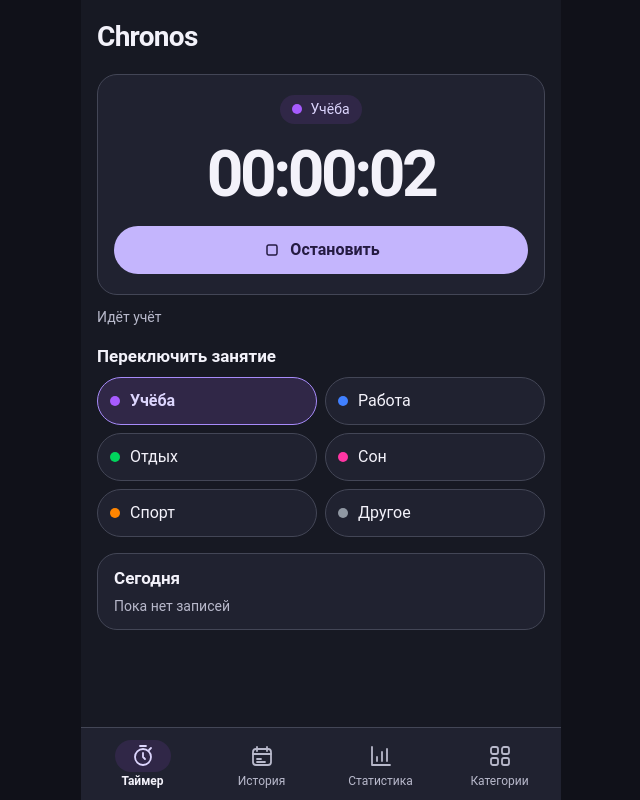
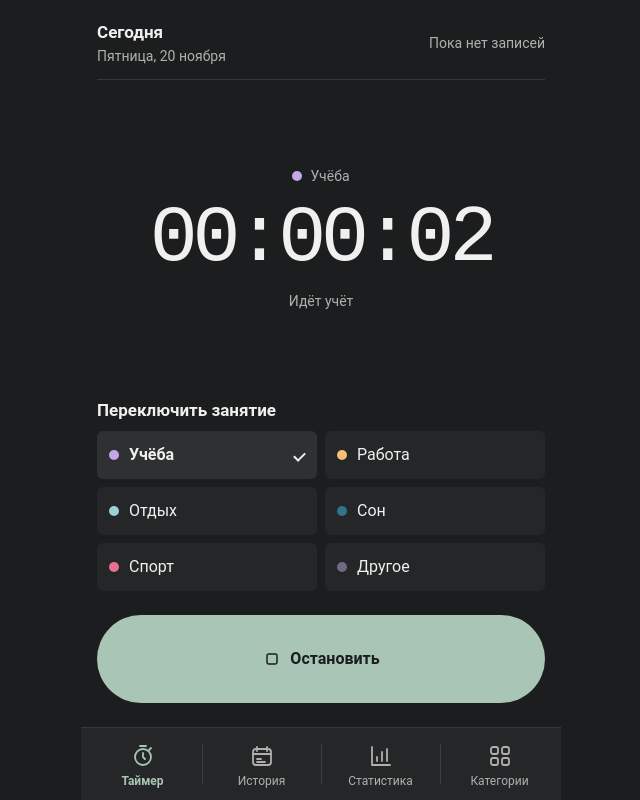
Before and after one commit to danil13579/chronos, a plain HTML site: page index.html in a window 1280 px wide. Both pictures are taken after a click on the button "Начать". Shown: the whole page, without its empty margins (319-959 px from the left). Drawn offline with Linux system fonts and the light colour scheme.

Commit message:
Update Chronos

```diff
--- a/css/styles.css
+++ b/css/styles.css
@@ -1,23 +1,17 @@
 :root {
   color-scheme: dark;
-  --background: #171923;
-  --desktop: #101119;
-  --surface: #202230;
-  --border: #434656;
-  --text: #f3f2fa;
-  --muted: #b8b9cb;
-  --accent: #c4b5fd;
-  --on-accent: #251b42;
-  --selected: #302747;
-  --selected-text: #ddd6fe;
-  --selected-border: #a78bfa;
-  --study: #a78bfa;
-  --work: #7dd3fc;
-  --rest: #86efac;
-  --sleep: #f0abfc;
-  --sport: #fdba74;
-  --other: #a6afc2;
-  --panel-radius: 20px;
+  --background: #1b1d1e;
+  --surface: #242627;
+  --border: #353839;
+  --text: #f0f0ef;
+  --muted: #b0b0ae;
+  --subtle: #777977;
+  --selected: #2e3031;
+  --action-fill: #e1e1df;
+  --accent: #a8c5b5;
+  --navigation-divider: #394147;
+  --panel-radius: 16px;
+  --control-radius: 8px;
   --pill-radius: 999px;
   --target: 48px;
   font-family: Roboto, system-ui, sans-serif;
@@ -25,7 +19,7 @@
 }
 
 * { box-sizing: border-box; }
-body { margin: 0; background: var(--desktop); color: var(--text); }
+body { margin: 0; background: var(--background); color: var(--text); }
 h1, h2, p, ul { margin: 0; }
 ul { padding: 0; list-style: none; }
 button { font: inherit; }
@@ -85,37 +79,43 @@ button { font: inherit; }
 .section-title { font-size: 17px; font-weight: 650; }
 .muted, .summary p { color: var(--muted); font-size: 14px; }
 
-.timer-card, .panel, .summary {
+.panel {
   border: 1px solid var(--border);
   border-radius: var(--panel-radius);
   background: var(--surface);
 }
 
-.timer-card {
+#timer:not([hidden]), #history:not([hidden]) {
+  display: flex;
+  min-height: 100%;
+  flex-direction: column;
+}
+
+.timer-display {
   display: grid;
+  flex: 1;
+  place-content: center;
   justify-items: center;
-  gap: 16px;
-  margin-bottom: 20px;
-  padding: 20px 16px;
+  padding-block: 24px;
+  text-align: center;
 }
 
 .current-category {
   display: inline-flex;
   align-items: center;
   gap: 8px;
-  padding: 4px 12px;
-  border-radius: var(--pill-radius);
-  background: var(--selected);
-  color: var(--selected-text);
+  color: var(--muted);
   font-size: 14px;
 }
 
 .timer-value {
-  font-size: clamp(44px, 14vw, 64px);
-  font-weight: 650;
+  margin-top: 8px;
+  font-family: "Roboto Mono", "Cascadia Mono", ui-monospace, monospace;
+  font-size: clamp(36px, 16vw, 80px);
+  font-weight: 500;
   font-variant-numeric: tabular-nums;
   line-height: 1.1;
-  letter-spacing: -.055em;
+  letter-spacing: -.065em;
 }
 
 .action {
@@ -127,21 +127,27 @@ button { font: inherit; }
   gap: 8px;
   padding: 8px 16px;
   border: 1px solid transparent;
-  border-radius: var(--pill-radius);
+  border-radius: var(--control-radius);
   font-weight: 650;
 }
 
 .action .icon { width: 20px; height: 20px; }
-.primary { background: var(--accent); color: var(--on-accent); }
-.primary:disabled { background: #9d90cb; }
-.secondary { border-color: var(--border); background: var(--selected); color: var(--selected-text); }
+.primary { background: var(--action-fill); color: var(--background); }
+.primary:disabled { background: var(--muted); }
+.bottom-action {
+  min-height: 88px;
+  border-radius: var(--pill-radius);
+}
+
+.bottom-action.primary:not(:disabled) { background: var(--accent); }
+.secondary { border-color: var(--border); background: var(--selected); color: var(--text); }
 .secondary:disabled { color: var(--muted); }
 
 .category-grid {
   display: grid;
   grid-template-columns: repeat(2, minmax(0, 1fr));
   gap: 8px;
-  margin: 8px 0 16px;
+  margin: 8px 0 24px;
 }
 
 .category-grid button, .category-list button {
@@ -154,20 +160,31 @@ button { font: inherit; }
 
 .category-grid button {
   width: 100%;
-  border: 1px solid var(--border);
-  border-radius: var(--pill-radius);
+  height: 100%;
+  border: 0;
+  border-radius: 6px;
   background: var(--surface);
   color: var(--text);
+  text-align: start;
 }
 
 .category-grid button[aria-pressed="true"] {
-  border-color: var(--selected-border);
   background: var(--selected);
-  color: var(--selected-text);
   font-weight: 650;
 }
 
-#timer-status:not(:empty) { margin: -8px 0 16px; }
+.category-grid button[aria-pressed="true"]::after {
+  width: 9px;
+  height: 5px;
+  flex: none;
+  margin-inline-start: auto;
+  border-block-end: 2px solid var(--text);
+  border-inline-start: 2px solid var(--text);
+  transform: rotate(-45deg);
+  content: "";
+}
+
+#timer-status:not(:empty) { margin-top: 8px; }
 #timer-action:active:not(:disabled), .category-grid button:active:not(:disabled) { filter: brightness(.88); }
 
 .category-dot {
@@ -180,8 +197,19 @@ button { font: inherit; }
 
 .category-grid button, .current-category { overflow-wrap: anywhere; }
 
-.summary { padding: 12px 16px; }
-.summary p { margin-top: 4px; }
+.summary {
+  display: flex;
+  flex-wrap: wrap;
+  align-items: center;
+  justify-content: space-between;
+  gap: 4px 16px;
+  padding-bottom: 12px;
+  border-bottom: 1px solid var(--border);
+}
+
+#today-date { display: block; }
+#today-date::first-letter { text-transform: uppercase; }
+#today-summary { margin-inline-start: auto; text-align: end; font-variant-numeric: tabular-nums; }
 
 .history-date {
   display: grid;
@@ -193,9 +221,9 @@ button { font: inherit; }
 .history-date button, .history-date input {
   min-height: var(--target);
   border: 1px solid var(--border);
-  border-radius: var(--pill-radius);
+  border-radius: var(--control-radius);
   background: var(--selected);
-  color: var(--selected-text);
+  color: var(--text);
 }
 
 .history-date button { padding-inline: 8px; }
@@ -222,7 +250,7 @@ button { font: inherit; }
 .history-details { display: grid; flex: 1; }
 .history-duration { font-size: 14px; }
 #history-status:not(:empty) { margin-top: 12px; }
-#history-add { margin-top: 16px; }
+.history-controls { margin-top: auto; padding-top: 24px; }
 
 .history-dialog {
   position: fixed;
@@ -257,8 +285,8 @@ button { font: inherit; }
   font-size: 16px;
 }
 
-.history-danger { border-color: var(--border); background: var(--background); color: #ffb4ab; }
-.history-error { color: #ffb4ab; font-size: 14px; }
+.history-danger { border-color: var(--border); background: var(--background); color: var(--text); }
+.history-error { color: var(--text); font-size: 14px; font-weight: 650; }
 .history-error:empty, #history-empty[hidden], #history-delete[hidden] { display: none; }
 
 .empty { display: grid; justify-items: center; gap: 16px; padding: 28px 16px 16px; text-align: center; }
@@ -270,7 +298,28 @@ button { font: inherit; }
   place-items: center;
   border-radius: 50%;
   background: var(--selected);
-  color: var(--accent);
+  color: var(--text);
+}
+
+#statistics:not([hidden]) {
+  display: grid;
+  height: 100%;
+  min-height: 300px;
+  grid-template-rows: auto minmax(0, 1fr) auto;
+}
+
+#stats-empty, #stats-dashboard { grid-row: 2; }
+#stats-empty { align-self: start; }
+#stats-dashboard { overflow-y: auto; }
+#stats-dashboard:focus-visible { outline-offset: -2px; }
+.stats-controls { grid-row: 3; display: grid; gap: 8px; padding-top: 12px; }
+
+#stats-dashboard:has(#stats-week-charts[hidden]) > .stats-metrics {
+  margin-top: 8px;
+}
+
+#stats-dashboard:has(#stats-week-charts[hidden]) > .stats-panel {
+  margin-top: 24px;
 }
 
 .stats-period {
@@ -279,20 +328,20 @@ button { font: inherit; }
   gap: 4px;
   padding: 4px;
   border: 1px solid var(--border);
-  border-radius: var(--pill-radius);
+  border-radius: var(--control-radius);
   background: var(--surface);
 }
 
 .stats-period button, .stats-date button, .stats-calendar {
   min-height: var(--target);
   border: 0;
-  border-radius: var(--pill-radius);
+  border-radius: var(--control-radius);
   background: transparent;
   color: var(--text);
   font-weight: 650;
 }
 
-.stats-period button[aria-pressed="true"] { background: var(--selected); color: var(--selected-text); }
+.stats-period button[aria-pressed="true"] { background: var(--selected); box-shadow: inset 0 -2px var(--text); }
 .stats-period button:active, .stats-date button:active { background: var(--border); }
 
 .stats-date {
@@ -300,7 +349,6 @@ button { font: inherit; }
   grid-template-columns: 48px minmax(0, 1fr) 48px 48px;
   align-items: center;
   gap: 4px;
-  margin: 8px 0 12px;
   text-align: center;
 }
 
@@ -312,10 +360,10 @@ button { font: inherit; }
   position: relative;
   display: grid;
   place-items: center;
-  color: var(--accent);
+  color: var(--text);
 }
 
-.stats-calendar:focus-within { outline: 2px solid var(--accent); outline-offset: 2px; }
+.stats-calendar:focus-within { outline: 2px solid var(--text); outline-offset: 2px; }
 .stats-calendar input { position: absolute; inset: 0; width: 100%; height: 100%; opacity: 0; }
 .stats-calendar input::-webkit-calendar-picker-indicator { position: absolute; inset: 0; width: 100%; height: 100%; margin: 0; padding: 0; }
 
@@ -338,13 +386,11 @@ button { font: inherit; }
 .stats-metric-main {
   grid-column: 1 / -1;
   padding: 14px 16px;
-  border-color: #65568c;
-  background: linear-gradient(115deg, var(--selected), var(--surface) 85%);
 }
 
 .stats-metric dt { color: var(--muted); font-size: 13px; }
 .stats-metric dd { margin: 2px 0 0; font-size: 23px; font-weight: 700; font-variant-numeric: tabular-nums; }
-.stats-metric-main dd { color: var(--selected-text); font-size: 34px; line-height: 1.25; }
+.stats-metric-main dd { font-size: 34px; line-height: 1.25; }
 .stats-metrics:has(#stats-average-card[hidden]) { grid-template-columns: minmax(0, 2fr) minmax(0, 1fr); }
 .stats-metrics:has(#stats-average-card[hidden]) .stats-metric-main { grid-column: auto; }
 .stats-panel { margin-top: 12px; padding: 16px; }
@@ -383,7 +429,7 @@ button { font: inherit; }
 .stats-legend li + li { border-top: 1px solid var(--border); }
 .stats-category-name { overflow-wrap: anywhere; }
 .stats-legend-value { color: var(--muted); }
-.stats-percent { color: var(--selected-text); text-align: end; }
+.stats-percent { text-align: end; }
 .stats-bars, .stats-trend-labels {
   display: grid;
   grid-template-columns: repeat(7, minmax(0, 1fr));
@@ -411,13 +457,13 @@ button { font: inherit; }
   background: var(--background);
 }
 
-.stats-bar-fill { width: 100%; border-radius: 8px; }
+.stats-bar-fill { width: 100%; border-radius: 8px; background: var(--muted); }
 #stats-trend svg { display: block; width: 100%; margin-top: 12px; overflow: visible; }
 .stats-trend-labels { gap: 0; }
 .stats-gridline { stroke: var(--border); stroke-dasharray: 3 4; }
-.stats-area { fill: var(--accent); fill-opacity: .14; }
-.stats-line { fill: none; stroke: var(--accent); stroke-width: 2.5px; stroke-linejoin: round; }
-.stats-point { fill: var(--surface); stroke: var(--accent); stroke-width: 2px; }
+.stats-area { fill: var(--subtle); fill-opacity: .18; }
+.stats-line { fill: none; stroke: var(--muted); stroke-width: 2.5px; stroke-linejoin: round; }
+.stats-point { fill: var(--surface); stroke: var(--muted); stroke-width: 2px; }
 
 .category-list { margin-bottom: 12px; }
 .category-list button {
@@ -463,7 +509,7 @@ button { font: inherit; }
 }
 
 #category-palette input:checked + span { outline: 2px solid var(--text); }
-#category-palette input:focus-visible + span { outline: 3px solid var(--accent); outline-offset: 3px; }
+#category-palette input:focus-visible + span { outline: 3px solid var(--text); outline-offset: 3px; }
 .data-title { margin: 20px 0 8px; }
 
 .data-actions button {
@@ -493,6 +539,7 @@ button { font: inherit; }
 }
 
 .navigation a {
+  position: relative;
   display: flex;
   min-height: 60px;
   flex-direction: column;
@@ -518,10 +565,19 @@ button { font: inherit; }
   transition: background-color 150ms ease;
 }
 
-.navigation a[aria-current="page"] { color: var(--text); font-weight: 700; }
-.navigation a[aria-current="page"] .nav-icon { background: var(--selected); color: var(--selected-text); }
+.navigation a + a::before {
+  position: absolute;
+  inset-block: 16%;
+  inset-inline-start: -2px;
+  width: 1px;
+  background: var(--navigation-divider);
+  pointer-events: none;
+  content: "";
+}
+
+.navigation a[aria-current="page"] { color: var(--accent); font-weight: 700; }
 .navigation a:active .nav-icon { background: var(--border); }
-:focus-visible { outline: 2px solid var(--accent); outline-offset: 2px; }
+:focus-visible { outline: 2px solid var(--text); outline-offset: 2px; }
 .navigation a:focus-visible { outline-offset: -2px; }
 
 @media (prefers-reduced-motion: reduce) {
--- a/index.html
+++ b/index.html
@@ -3,7 +3,7 @@
 <head>
   <meta charset="utf-8">
   <meta name="viewport" content="width=device-width, initial-scale=1, viewport-fit=cover">
-  <meta name="theme-color" content="#171923">
+  <meta name="theme-color" content="#1b1d1e">
   <title>Chronos</title>
   <link rel="stylesheet" href="css/styles.css">
   <script src="js/storage.js" defer></script>
@@ -26,32 +26,30 @@
 
   <div class="app">
     <main id="content" class="content">
-      <section id="timer" class="screen" aria-labelledby="timer-title">
-        <h1 id="timer-title" class="screen-title" tabindex="-1">Chronos</h1>
-        <div class="timer-card">
+      <section id="timer" class="screen" aria-label="Таймер">
+        <div class="summary">
+          <div>
+            <h1 class="section-title" tabindex="-1">Сегодня</h1>
+            <time id="today-date" class="muted"></time>
+          </div>
+          <p id="today-summary">Пока нет записей</p>
+        </div>
+        <div class="timer-display">
           <span class="current-category"><span class="category-dot" hidden></span><span id="current-category-name">Выберите занятие</span></span>
           <p class="timer-value">00:00:00</p>
-          <button id="timer-action" class="action primary" type="button" disabled>
+          <p id="timer-status" class="muted" role="status"></p>
+        </div>
+        <div class="timer-controls">
+          <h2 id="category-heading" class="section-title">Занятия</h2>
+          <ul class="category-grid"></ul>
+          <button id="timer-action" class="action primary bottom-action" type="button" disabled>
             <svg class="icon" aria-hidden="true"><use href="#icon-play"/></svg><span>Начать</span>
           </button>
-        </div>
-        <p id="timer-status" class="muted" role="status"></p>
-        <h2 id="category-heading" class="section-title">Занятия</h2>
-        <ul class="category-grid"></ul>
-        <div class="summary">
-          <h2 class="section-title">Сегодня</h2>
-          <p id="today-summary">Пока нет записей</p>
         </div>
       </section>
 
       <section id="history" class="screen" aria-labelledby="history-title" hidden>
         <h1 id="history-title" class="screen-title" tabindex="-1">История</h1>
-        <div class="history-date">
-          <button type="button" id="history-previous" aria-label="Предыдущий день">‹</button>
-          <label class="history-calendar"><span class="visually-hidden">Выбранный день</span><input id="history-date" type="date" required></label>
-          <button type="button" id="history-next" aria-label="Следующий день">›</button>
-          <button type="button" id="history-today">Сегодня</button>
-        </div>
         <div class="history-total" role="status"><span>Учтено за день</span><strong id="history-total">00:00:00</strong></div>
         <ul id="history-list" class="history-list" aria-label="Записи за выбранный день"></ul>
         <div id="history-empty" class="panel empty">
@@ -59,28 +57,23 @@
           <h2 class="section-title">За этот день пока нет записей</h2>
         </div>
         <p id="history-status" class="muted" role="status"></p>
-        <button id="history-add" class="action primary" type="button">
-          <svg class="icon" aria-hidden="true"><use href="#icon-plus"/></svg>Добавить запись
-        </button>
+        <div class="history-controls">
+          <div class="history-date">
+            <button type="button" id="history-previous" aria-label="Предыдущий день">‹</button>
+            <label class="history-calendar"><span class="visually-hidden">Выбранный день</span><input id="history-date" type="date" required></label>
+            <button type="button" id="history-next" aria-label="Следующий день">›</button>
+            <button type="button" id="history-today">Сегодня</button>
+          </div>
+          <button id="history-add" class="action primary bottom-action" type="button">
+            <svg class="icon" aria-hidden="true"><use href="#icon-plus"/></svg>Добавить запись
+          </button>
+        </div>
       </section>
 
       <section id="statistics" class="screen" aria-labelledby="statistics-title" hidden>
         <h1 id="statistics-title" class="screen-title" tabindex="-1">Статистика</h1>
-        <div class="stats-period" role="group" aria-label="Период статистики">
-          <button type="button" data-stats-mode="day" aria-pressed="true">День</button>
-          <button type="button" data-stats-mode="week" aria-pressed="false">Неделя</button>
-        </div>
-        <div class="stats-date">
-          <button id="stats-previous" type="button" aria-label="Предыдущий период">‹</button>
-          <p id="stats-range" aria-live="polite"></p>
-          <label class="stats-calendar">
-            <svg class="icon" aria-hidden="true"><use href="#icon-history"/></svg>
-            <input id="stats-date" type="date" aria-label="Выбрать дату статистики">
-          </label>
-          <button id="stats-next" type="button" aria-label="Следующий период">›</button>
-        </div>
         <p id="stats-empty" class="panel" role="status" hidden></p>
-        <div id="stats-dashboard" hidden>
+        <div id="stats-dashboard" role="region" aria-label="Показатели и графики" tabindex="0" hidden>
           <dl class="stats-metrics">
             <div class="stats-metric stats-metric-main"><dt>Учтено времени</dt><dd id="stats-total"></dd></div>
             <div class="stats-metric" id="stats-average-card" hidden><dt>В среднем за день</dt><dd id="stats-average"></dd></div>
@@ -100,6 +93,21 @@
               <h2 id="stats-trend-title" class="section-title">Динамика недели</h2>
               <div id="stats-trend"></div>
             </section>
+          </div>
+        </div>
+        <div class="stats-controls">
+          <div class="stats-period" role="group" aria-label="Период статистики">
+            <button type="button" data-stats-mode="day" aria-pressed="true">День</button>
+            <button type="button" data-stats-mode="week" aria-pressed="false">Неделя</button>
+          </div>
+          <div class="stats-date">
+            <button id="stats-previous" type="button" aria-label="Предыдущий период">‹</button>
+            <p id="stats-range" aria-live="polite"></p>
+            <label class="stats-calendar">
+              <svg class="icon" aria-hidden="true"><use href="#icon-history"/></svg>
+              <input id="stats-date" type="date" aria-label="Выбрать дату статистики">
+            </label>
+            <button id="stats-next" type="button" aria-label="Следующий период">›</button>
           </div>
         </div>
       </section>
--- a/js/app.js
+++ b/js/app.js
@@ -36,6 +36,10 @@ const categoryDot = document.querySelector(".current-category .category-dot");
 const categoryHeading = document.querySelector("#category-heading");
 const timerStatus = document.querySelector("#timer-status");
 const todaySummary = document.querySelector("#today-summary");
+const todayDate = document.querySelector("#today-date");
+const todayDateLabel = new Intl.DateTimeFormat("ru-RU", {
+  weekday: "long", day: "numeric", month: "long",
+});
 
 let timerState;
 let selectedCategory;
@@ -80,6 +84,13 @@ function renderClock(now = Date.now()) {
 function renderToday(now = Date.now()) {
   const today = localMidnight(now);
   const tomorrow = localMidnight(now, 1);
+  if (today !== lastSummaryDay) {
+    const date = new Date(today);
+    const month = String(date.getMonth() + 1).padStart(2, "0");
+    const day = String(date.getDate()).padStart(2, "0");
+    todayDate.dateTime = `${date.getFullYear()}-${month}-${day}`;
+    todayDate.textContent = todayDateLabel.format(date);
+  }
   lastSummaryDay = today;
   const total = timerState.activities.reduce((sum, activity) => {
     const start = Math.max(today, Date.parse(activity.startAt));
--- a/js/history.js
+++ b/js/history.js
@@ -73,7 +73,7 @@
       button.dataset.activityId = record.id;
       const activityCategory = categories.get(record.categoryId);
       dot.className = "category-dot";
-      dot.style.setProperty("--category-color", activityCategory?.color ?? "var(--other)");
+      dot.style.setProperty("--category-color", activityCategory?.color ?? "var(--subtle)");
       name.textContent = activityCategory?.name ?? "Категория недоступна";
       interval.className = "muted";
       interval.textContent = `${clock.format(start)} — ${end === tomorrow ? "24:00:00" : clock.format(end)}`;
--- a/js/storage.js
+++ b/js/storage.js
@@ -1,38 +1,36 @@
 const chronosStorage = (() => {
   const key = "chronos.state";
-  const palette = {
-    red: ["Красный", "#FF414D"],
-    orange: ["Оранжевый", "#FF8500"],
-    yellow: ["Жёлтый", "#FFD600"],
-    lime: ["Лаймовый", "#A7E600"],
-    green: ["Зелёный", "#00D45C"],
-    cyan: ["Голубой", "#00CFFF"],
-    blue: ["Синий", "#4080FF"],
-    violet: ["Фиолетовый", "#A75BFF"],
-    magenta: ["Малиновый", "#FF35A3"],
-    gray: ["Серый", "#9098A3"],
-  };
   const defaultCategories = [
-    { id: "study", name: "Учёба", color: palette.violet[1] },
-    { id: "work", name: "Работа", color: palette.blue[1] },
-    { id: "rest", name: "Отдых", color: palette.green[1] },
-    { id: "sleep", name: "Сон", color: palette.magenta[1] },
-    { id: "sport", name: "Спорт", color: palette.orange[1] },
-    { id: "other", name: "Другое", color: palette.gray[1] },
+    { id: "study", name: "Учёба", color: "#C4A7E7" },
+    { id: "work", name: "Работа", color: "#F6C177" },
+    { id: "rest", name: "Отдых", color: "#9CCFD8" },
+    { id: "sleep", name: "Сон", color: "#31748F" },
+    { id: "sport", name: "Спорт", color: "#EB6F92" },
+    { id: "other", name: "Другое", color: "#6E6A86" },
   ];
+  const paletteNames = ["Лавандовый", "Золотистый", "Ледяной", "Сине-зелёный", "Розовый", "Серо-лиловый"];
+  const paletteVersion = 3;
+  const previousDefaults = new Map([
+    ["study", "#A75BFF"], ["work", "#4080FF"], ["rest", "#00D45C"],
+    ["sleep", "#FF35A3"], ["sport", "#FF8500"], ["other", "#9098A3"],
+  ]);
   const legacyColors = {
-    "#A78BFA": "violet", "#7DD3FC": "blue", "#5EEAD4": "cyan",
-    "#86EFAC": "green", "#BEF264": "lime", "#FCD34D": "yellow",
-    "#FDBA74": "orange", "#FCA5A5": "red", "#FDA4AF": "magenta",
-    "#F0ABFC": "magenta", "#A5B4FC": "blue", "#A6AFC2": "gray",
+    "#A78BFA": "#A75BFF", "#7DD3FC": "#4080FF", "#5EEAD4": "#00CFFF",
+    "#86EFAC": "#00D45C", "#BEF264": "#A7E600", "#FCD34D": "#FFD600",
+    "#FDBA74": "#FF8500", "#FCA5A5": "#FF414D", "#FDA4AF": "#FF35A3",
+    "#F0ABFC": "#FF35A3", "#A5B4FC": "#4080FF", "#A6AFC2": "#9098A3",
   };
 
   function load() {
     const saved = localStorage.getItem(key);
     const state = saved === null ? { activeTimer: null, activities: [] } : JSON.parse(saved);
     const categories = (state.categories ?? defaultCategories).map((category) => {
-      const legacyColor = state.categoryPaletteVersion === 2 ? undefined : legacyColors[category.color.toUpperCase()];
-      return { ...category, color: palette[legacyColor]?.[1] ?? category.color };
+      if (state.categoryPaletteVersion >= paletteVersion) return { ...category };
+      const oldColor = category.color.toUpperCase();
+      const color = state.categoryPaletteVersion === 2 ? oldColor : legacyColors[oldColor] ?? oldColor;
+      const matchingDefault = previousDefaults.get(category.id) === color
+        ? defaultCategories.find(({ id }) => id === category.id) : undefined;
+      return { ...category, color: matchingDefault?.color ?? color };
     });
     return { ...state, categories };
   }
@@ -42,7 +40,7 @@ const chronosStorage = (() => {
       const current = load();
       const next = change(current);
       if (next !== current) {
-        localStorage.setItem(key, JSON.stringify({ ...next, categoryPaletteVersion: 2 }));
+        localStorage.setItem(key, JSON.stringify({ ...next, categoryPaletteVersion: paletteVersion }));
         window.dispatchEvent(new Event("chronos:storage"));
       }
       return next;
@@ -61,5 +59,6 @@ const chronosStorage = (() => {
     });
   }
 
-  return { load, update, subscribe, categoryPalette: Object.values(palette) };
+  const categoryPalette = defaultCategories.map(({ color }, index) => [paletteNames[index], color]);
+  return { load, update, subscribe, categoryPalette };
 })();
```
Also changed, not shown: js/statistics.js (+13 -7 lines), 1 other file.
